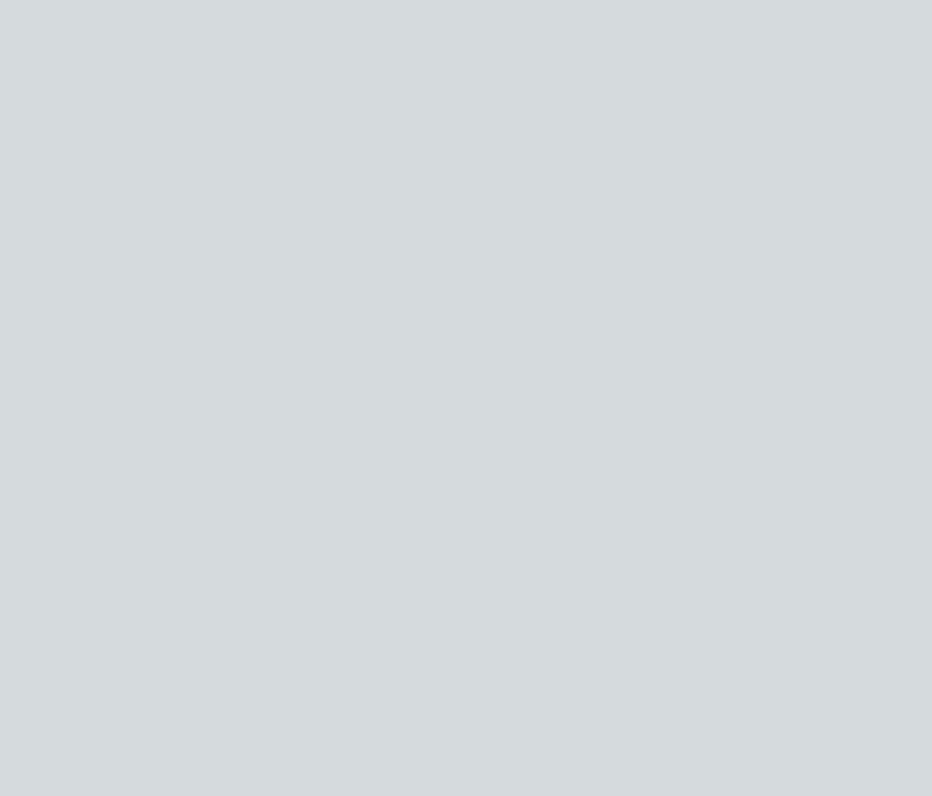
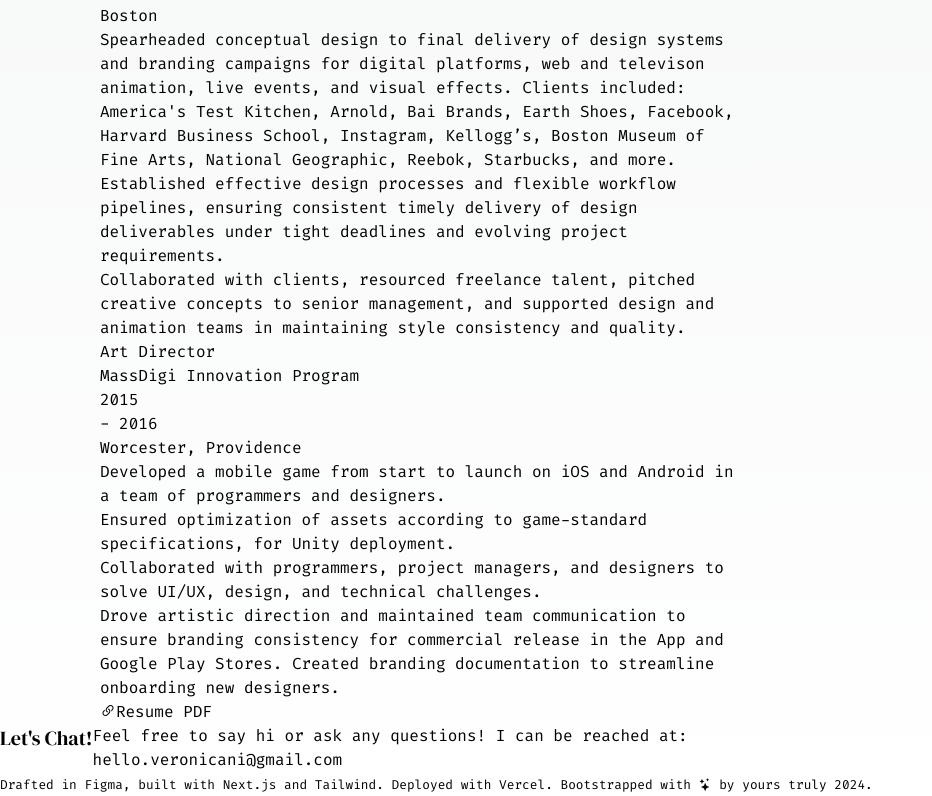
Before and after one commit to veronicani/veronicani-dev-2.0, a Next.js app in the folder veronicani-dev-2.0/: page / in a window 1280 px wide. Shown: the part 3944-4740 px from the top of the page, without its empty margins (0-932 px from the left). Before the commit the page ends 2820 px from the top, so only its background shows below. Built offline with nearby package versions, Linux system fonts and the light colour scheme.

Commit message:
added components to main page

```diff
--- a/veronicani-dev-2.0/app/page.tsx
+++ b/veronicani-dev-2.0/app/page.tsx
@@ -1,6 +1,9 @@
 import About from "./components/About";
 import Navigation from "./components/Navigation";
 import Projects from "./components/Projects";
+import Experience from "./components/Experience";
+import Contact from "./components/Contact";
+import Footer from "./components/Footer";
 
 export default function Home() {
   return (
@@ -11,6 +14,9 @@ export default function Home() {
       <main>
         <About />
         <Projects />
+        <Experience />
+        <Contact />
+        <Footer />
       </main>
     </>
   );
```
